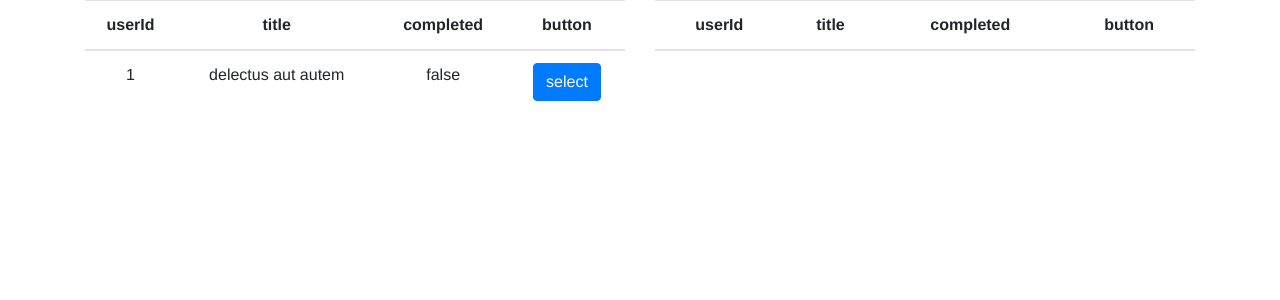
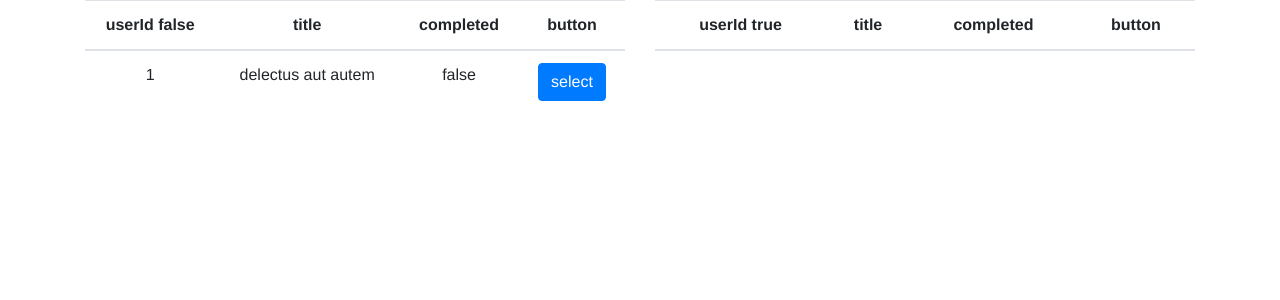
Before and after one commit to code-in-time/todo-test, a Vue app: page / in a window 1280 px wide. Shown: the top 300 px of the page. Built offline with nearby package versions, Linux system fonts and the light colour scheme; no server answers.

Commit message:
Show the true and false list

```diff
--- a/src/App.vue
+++ b/src/App.vue
@@ -2,10 +2,10 @@
   <div id="app" class="container">
     <div class="row">
       <div class="col">
-        <ToDo username='matt' v-bind:allTodos="allTodos" />
+        <ToDo username='matt' v-bind:allTodos="allTodos" showCompleted="false"/>
       </div>
       <div class="col">
-        <ToDo />
+        <ToDo username='matt' v-bind:allTodos="allTodos" showCompleted="true"/>
       </div>
     </div>
   </div>
--- a/src/components/ToDo.vue
+++ b/src/components/ToDo.vue
@@ -1,15 +1,18 @@
 <template>
+
   <table class="table">
     <thead>
       <tr>
-        <th>userId</th>
+        <th>userId {{showCompleted}}</th>
         <th>title</th>
         <th>completed</th>
         <th>button</th>
       </tr>
     </thead>
     <tbody>
-      <tr v-for="item in allTodos" :key="item.id+item.title">
+      <!-- v-if="'item.completed' === 'showCompleted'" -->
+
+      <tr v-for="item in allTodos" :key="item.id+item.title" v-if="item.completed.toString() == showCompleted">
         <td>{{ item.userId }}</td>
         <td>{{ item.title }}</td>
         <td>{{ item.completed }}</td>
@@ -22,7 +25,7 @@
 <script>
 export default {
   name: 'ToDo',
-    props: ["allTodos"],
+    props: ["allTodos", "showCompleted"],
     methods: {
     say: function (userId) {
       console.log(userId)
```
